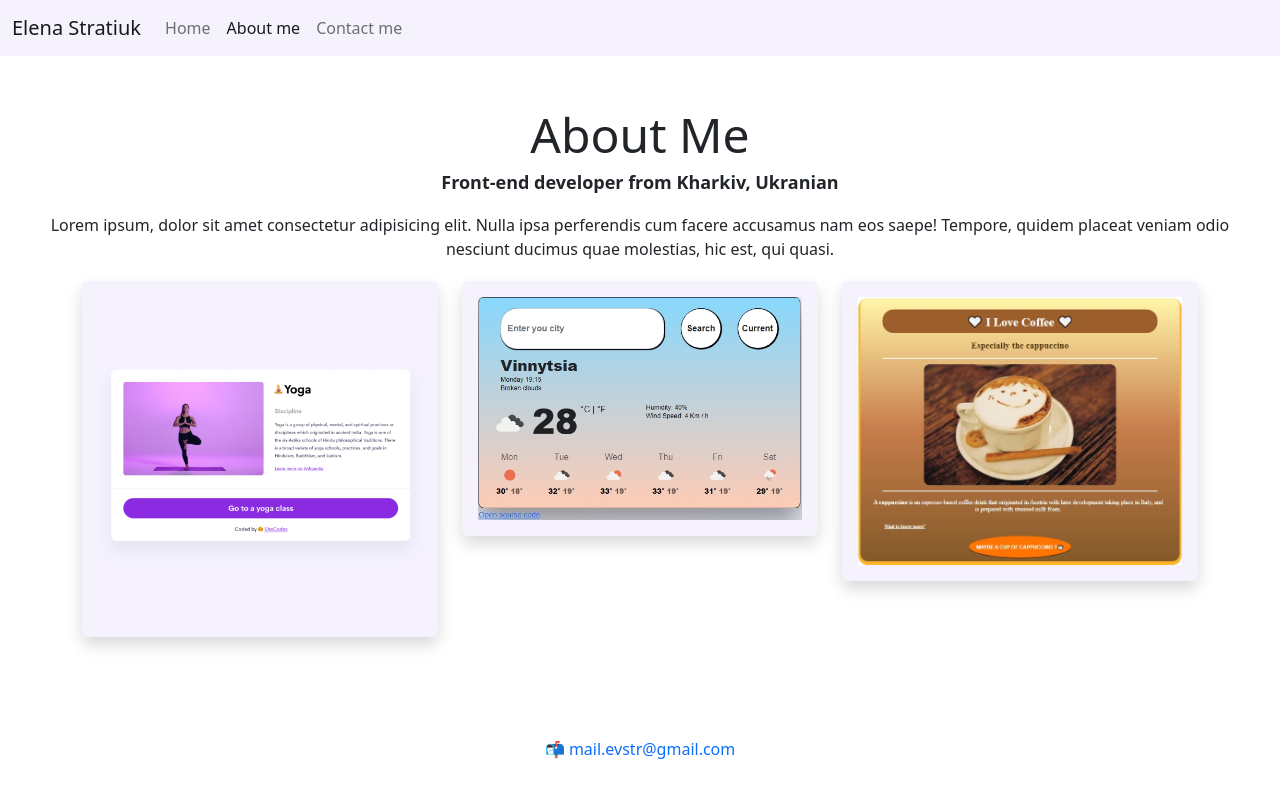
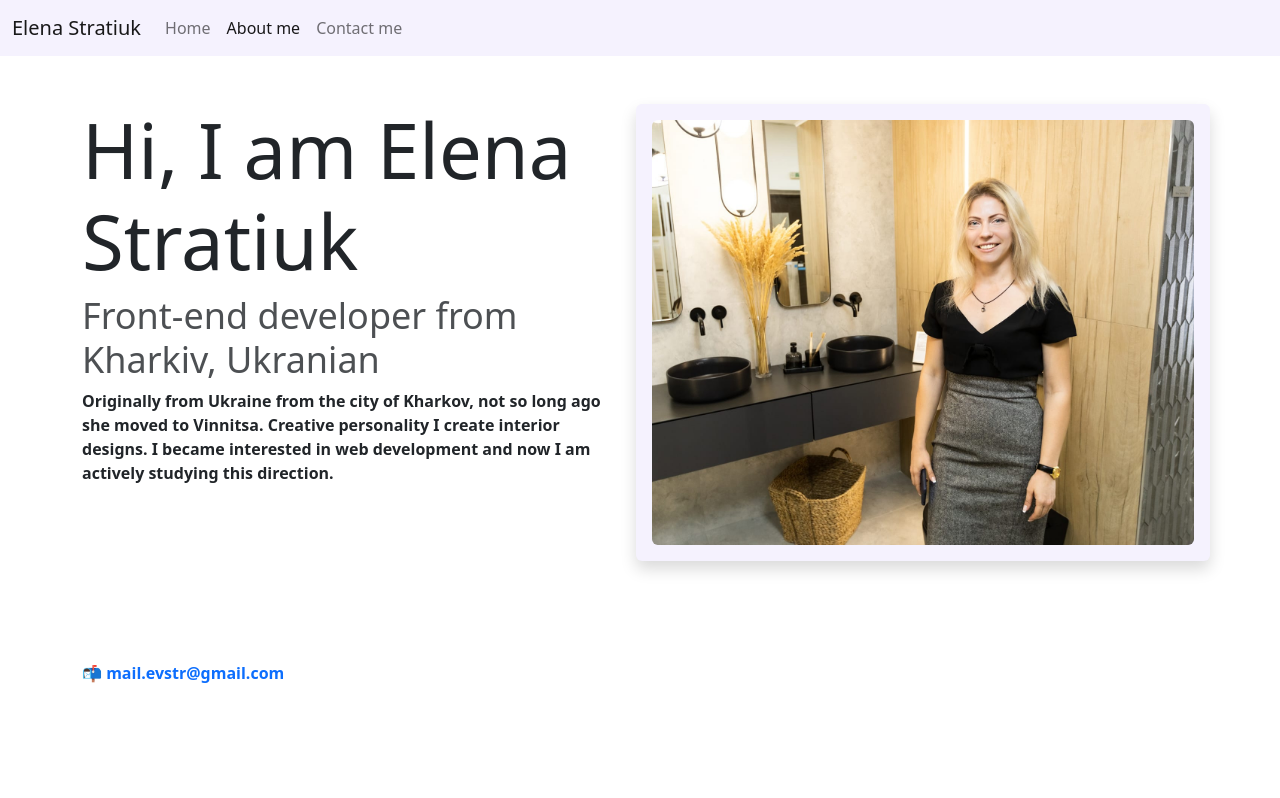
Before and after one commit to Novemberman90/eleva_portfolio_v2, a plain HTML site: page blog/contact-me.html in a window 1280 px wide. Drawn offline with nearby package versions, Linux system fonts and the light colour scheme.

Commit message:
New elements on the page
Removed old text and pictures and added new ones and style to them

```diff
--- a/blog/contact-me.html
+++ b/blog/contact-me.html
@@ -42,44 +42,32 @@
       </nav>
 
 
+    <div class="blog mt-5">
+    <div class="container">
+        <div class="row">
+         <div class="col-sm">
+               <h1 id="me" class="name"> Hi, I am Elena Stratiuk</h1>
+               <p class="h2">Front-end developer from Kharkiv, Ukranian</p>
+               <p class="blog">Originally from Ukraine from the city of Kharkov, not so long ago she moved to Vinnitsa.
+                                 Creative personality I create interior designs.
+                  I became interested in web development and now I am actively studying this direction.</p>
+        </div>
+
+        <div class="col-sm p-3 rounded shadow" style="background-color:#f5f2fe">
+          <img src="../images/photo.jpg" alt="photo" class="img-fluid rounded">
+        </div>
+
+
+        </div>
 
 
 
-    <div class="container-blog text-center">
-        <h1 id="me"> About Me</h1>
-        <p class="h2">Front-end developer from Kharkiv, Ukranian</p>
-        <p class="lorem">Lorem ipsum, dolor sit amet consectetur adipisicing elit. Nulla ipsa perferendis cum facere accusamus nam eos saepe! Tempore, quidem placeat veniam odio nesciunt ducimus quae molestias, hic est, qui quasi.</p>
-
-        <div class="container">
-        <div class="portfolio-blog">
-            <div class="row">
-                <div class="col-sm-4">
-
-                <img src="../images/Yoga.png" alt="Yoga project" class="img-fluid yoga shadow rounded p-2">
-
-                </div>
-
-                <div class="col-sm-4">
-
-                    <img src="../images/wheather-app.jpg" alt="wWeather project" class="img-fluid  wheather-logo shadow rounded p-3">
-
-                </div>
-
-                <div class="col-sm-4">
-
-                    <img src="../images/Coffee.jpg" alt="Coffee project" class=" img-fluid  coffee-logo rounded shadow p-3" >
-
-                </div>
-                </div>
-
-        </div>
 
             <footer>
             <a href="mailto:mail.evstr@gmail.com" class="mail" id="mail" name="mail">📬 mail.evstr@gmail.com</a>
 
          </footer>
-    </div>
-
+</div>
 </div>
 </body>
 </html>
--- a/styles/style-blog.css
+++ b/styles/style-blog.css
@@ -11,36 +11,17 @@
     z-index: 1030;
   }
 
-  .container-blog {
-    margin-top: 50px;
+  .name {
+    font-size: 76px;
   }
 
-  h1 {
-    font-size: 48px;
-  }
   .h2 {
-    font-size: 18px;
-    font-weight: 800;
+    font-size: 36px;
+    opacity: 0.8;
   }
 
-  .lorem {
-    text-align: center;
-    margin: 20px 20px;
-  }
-
-  .yoga {
-
-    background-color: var(--background-color);
-  }
-
-  .wheather-logo {
-
-    background-color: var(--background-color);
-  }
-
-  .coffee-logo {
-
-    background-color: var(--background-color);
+  .blog {
+    font-weight: 600;
   }
 
   footer {
```
